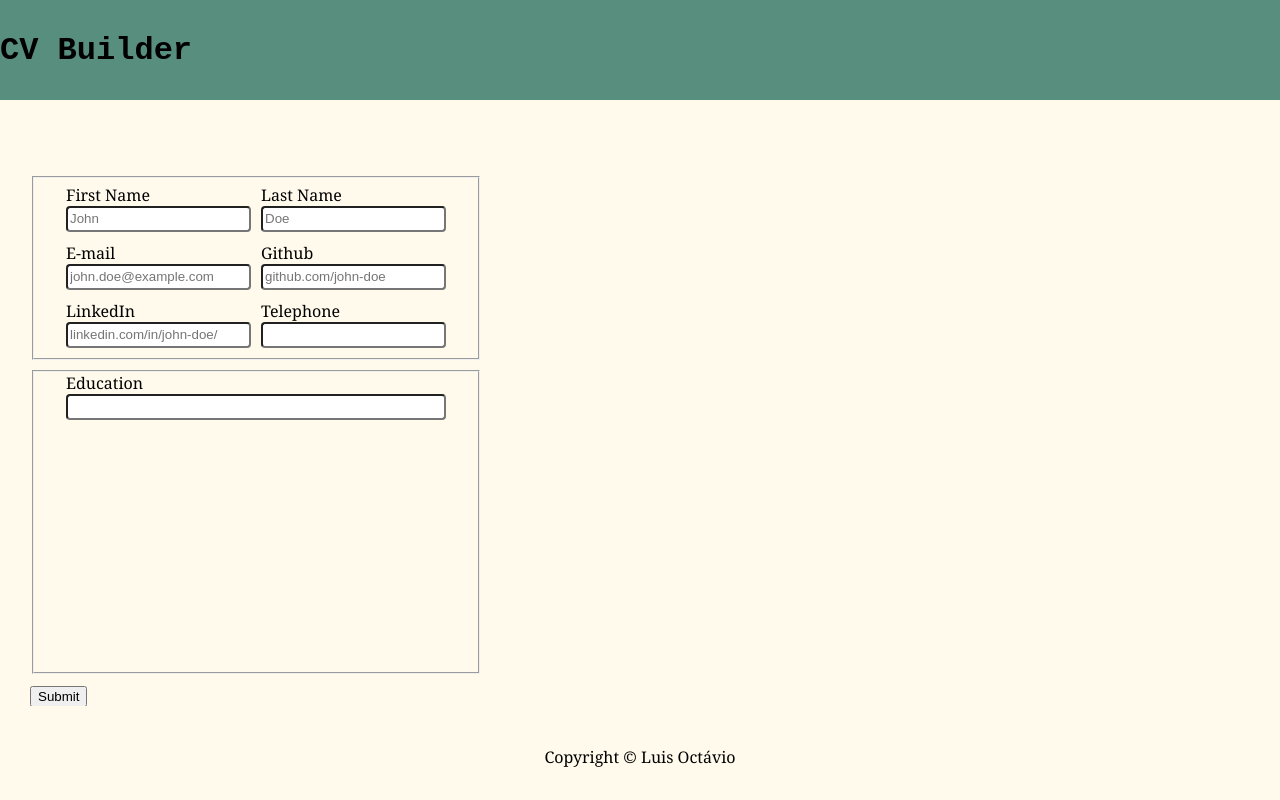
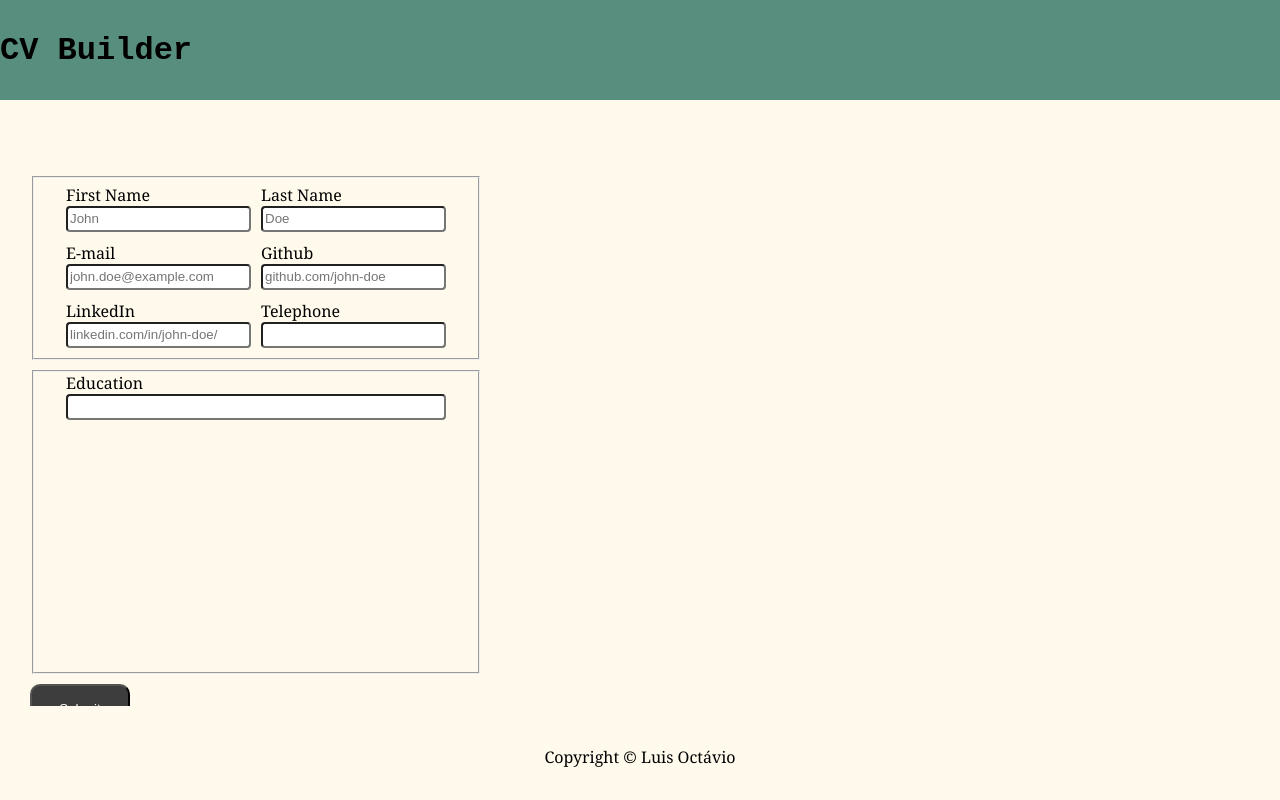
Before and after one commit to Big-Plato/cv-builder, a React (Vite) app: page / in a window 1280 px wide. Built offline with nearby package versions, Linux system fonts and the light colour scheme.

Commit message:
refactor: desestructuring for cleaner code

```diff
--- a/src/components/Button.jsx
+++ b/src/components/Button.jsx
@@ -1,11 +1,7 @@
 
-export default function Button(props) {
-    const buttonStyle = {
-        text: props.text,
-        classname: props.class
-    };
+export default function Button({ type, img, className, text }) {
 
     return (
-        <button className={props.class}>{props.text}</button>
+        <button backgroundImage={img} type={type} className={className}>{text}</button>
     )
 }
```
